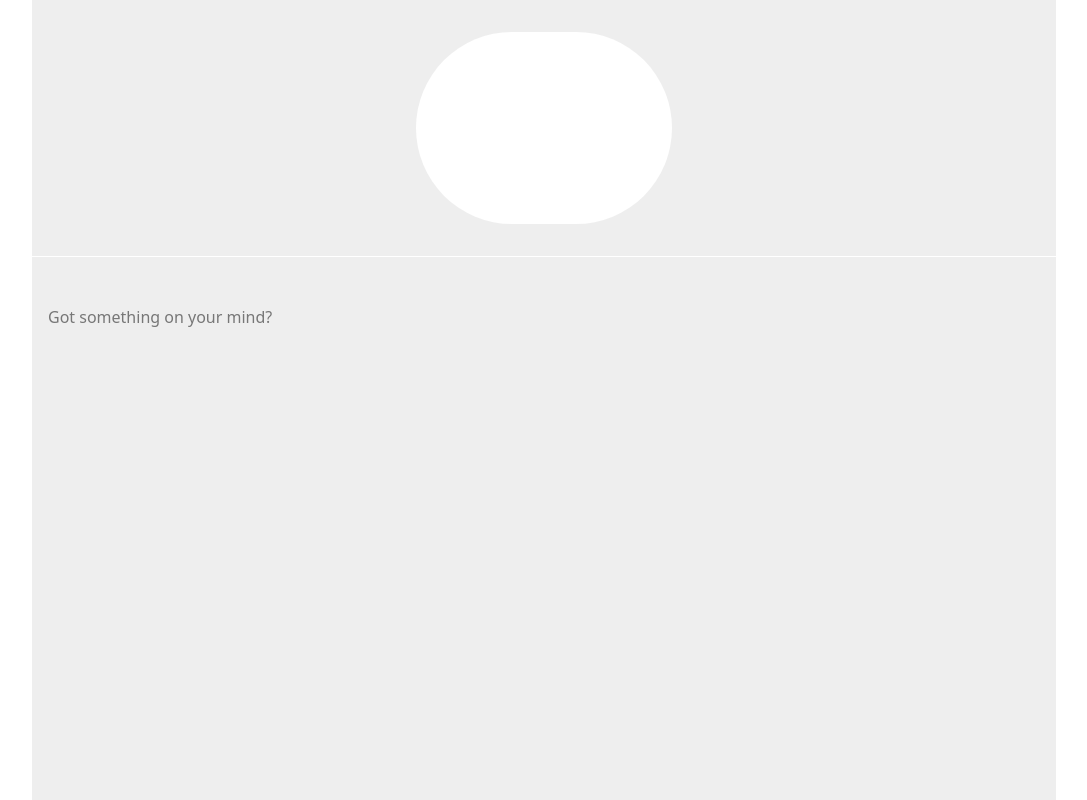
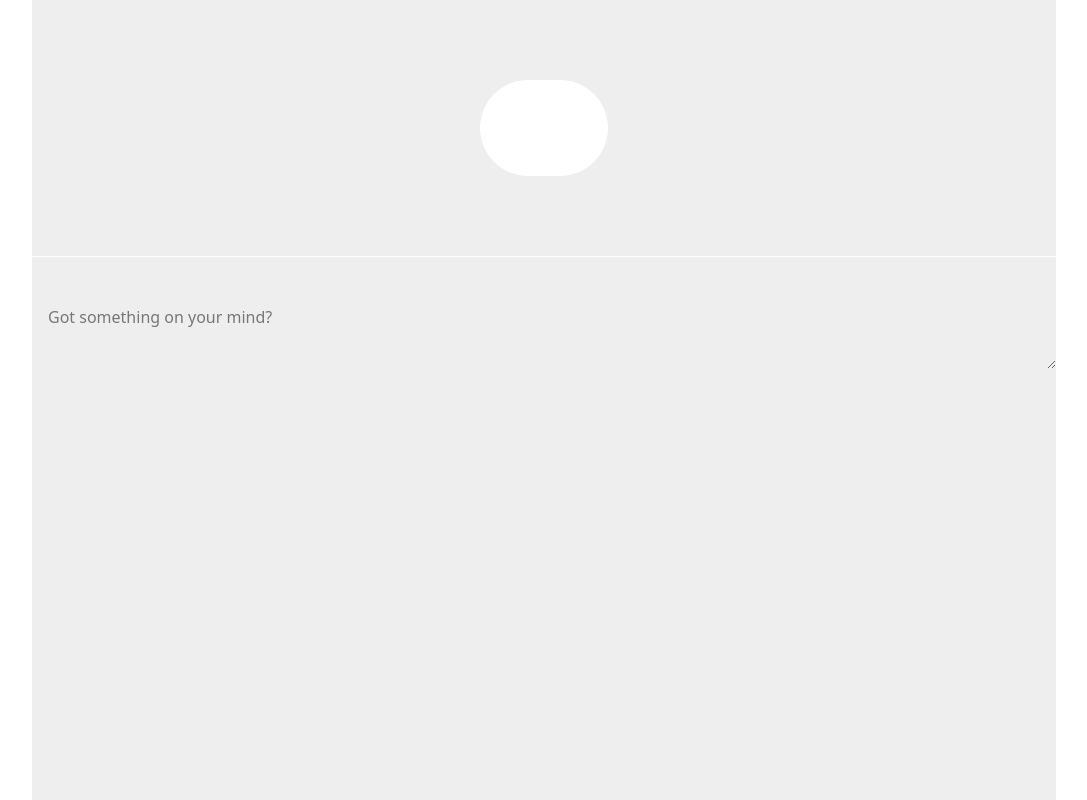
Before and after one commit to hamdi4-beep/web-ui, a React (Vite) app: page / in a window 1280 px wide. Shown: the whole page, without its empty margins (96-1183 px from the left). Built offline with nearby package versions, Linux system fonts and the light colour scheme.

Commit message:
updated the animation parameters

```diff
--- a/src/App.tsx
+++ b/src/App.tsx
@@ -10,15 +10,13 @@ function App() {
         <motion.div
           key={value}
           className="circle bg-white rounded-full w-1/4 h-1/4 mx-auto"
-          initial={{ scale: 0.5 }}
-          animate={{ scale: 1 }}
-          transition={{ duration: 0.5 }}
+          animate={{ scale: .5 }}
+          transition={{ duration: 0.3 }}
         />
 
         <div className="form-input border-t border-t-white py-8 my-8">
           <form action="#" onSubmit={() => false}>
-            <input
-              type="text"
+            <textarea
               placeholder="Got something on your mind?"
               className="w-full outline-none p-4"
               onChange={e => setValue(e.target.value)}
```
